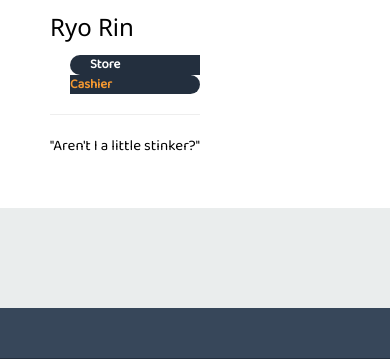
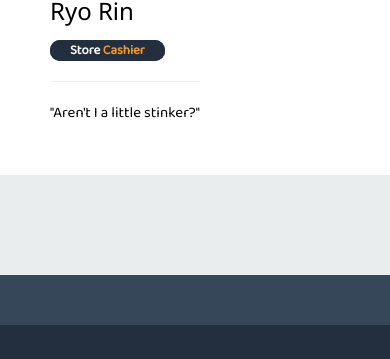
Before and after one commit to lexausart/Sari-Sari, a PHP site: page /staff.html in a window 390 px wide. Shown: the part 1094-1453 px from the top of the page. Run offline with PHP 8.4, Linux system fonts and the light colour scheme.

Commit message:
edited staff badge css

```diff
--- a/style.css
+++ b/style.css
@@ -885,7 +885,8 @@ i {
 }
 
 .blue-badge {
-    display: initial;
+    display: initial !important;
+    margin: 0px !important;
     color: white;
     font-weight: 600;
     border: none;
@@ -899,7 +900,8 @@ i {
 
 
 .blue-badge-orange {
-    display: initial;
+    display: initial !important;
+    margin: 0px !important;
     color: #F69931;
     font-weight: 600;
     border: none;
@@ -1792,6 +1794,8 @@ i {
     }
 
     .blue-badge {
+        display: initial !important;
+        margin: 0px !important;
         color: white;
         font-weight: 600;
         border: none;
@@ -1804,6 +1808,8 @@ i {
     }
 
     .blue-badge-orange {
+        display: initial !important;
+        margin: 0px !important;
         color: #F69931;
         font-weight: 600;
         border: none;
```
